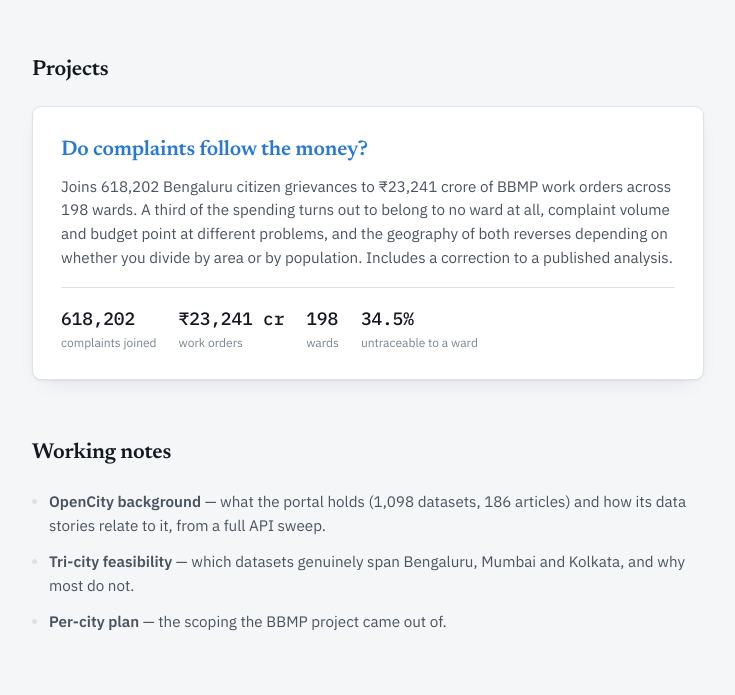
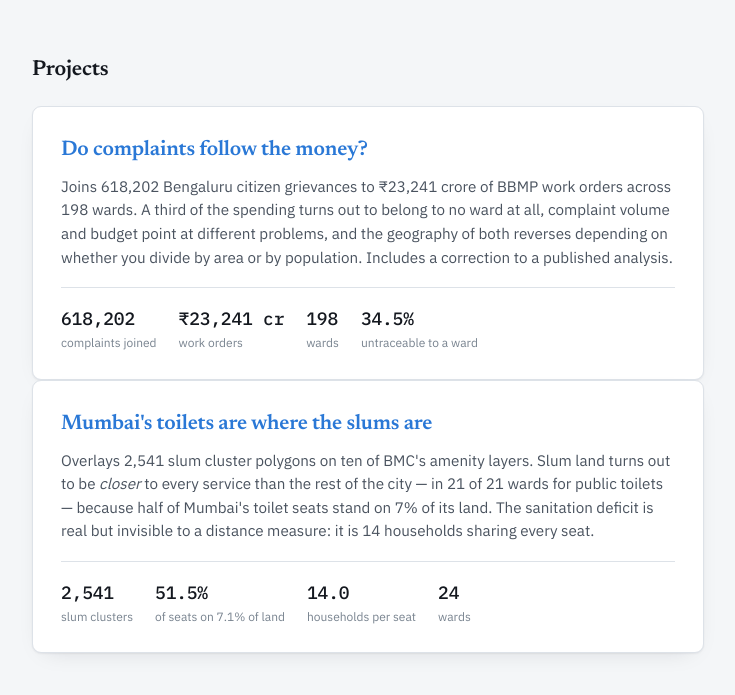
Before and after one commit to dipan010/research-city, a plain HTML site: page docs/index.html in a window 1280 px wide. Shown: the part 251-946 px from the top of the page, without its empty margins (272-1007 px from the left). Drawn offline with Linux system fonts and the light colour scheme.

Commit message:
Add the Mumbai project to the site index

```diff
--- a/docs/index.html
+++ b/docs/index.html
@@ -84,6 +84,21 @@ footer{margin-top:64px; padding-top:24px; border-top:1px solid var(--rule);
     </div>
   </a>
 
+  <a class="card" href="mumbai-slums-vs-amenities/">
+    <h3>Mumbai's toilets are where the slums are</h3>
+    <p>Overlays 2,541 slum cluster polygons on ten of BMC's amenity layers. Slum
+    land turns out to be <em>closer</em> to every service than the rest of the
+    city — in 21 of 21 wards for public toilets — because half of Mumbai's toilet
+    seats stand on 7% of its land. The sanitation deficit is real but invisible to
+    a distance measure: it is 14 households sharing every seat.</p>
+    <div class="stats">
+      <div class="stat"><b>2,541</b><span>slum clusters</span></div>
+      <div class="stat"><b>51.5%</b><span>of seats on 7.1% of land</span></div>
+      <div class="stat"><b>14.0</b><span>households per seat</span></div>
+      <div class="stat"><b>24</b><span>wards</span></div>
+    </div>
+  </a>
+
   <h2>Working notes</h2>
   <ul class="notes">
     <li><strong>OpenCity background</strong> — what the portal holds (1,098
```
